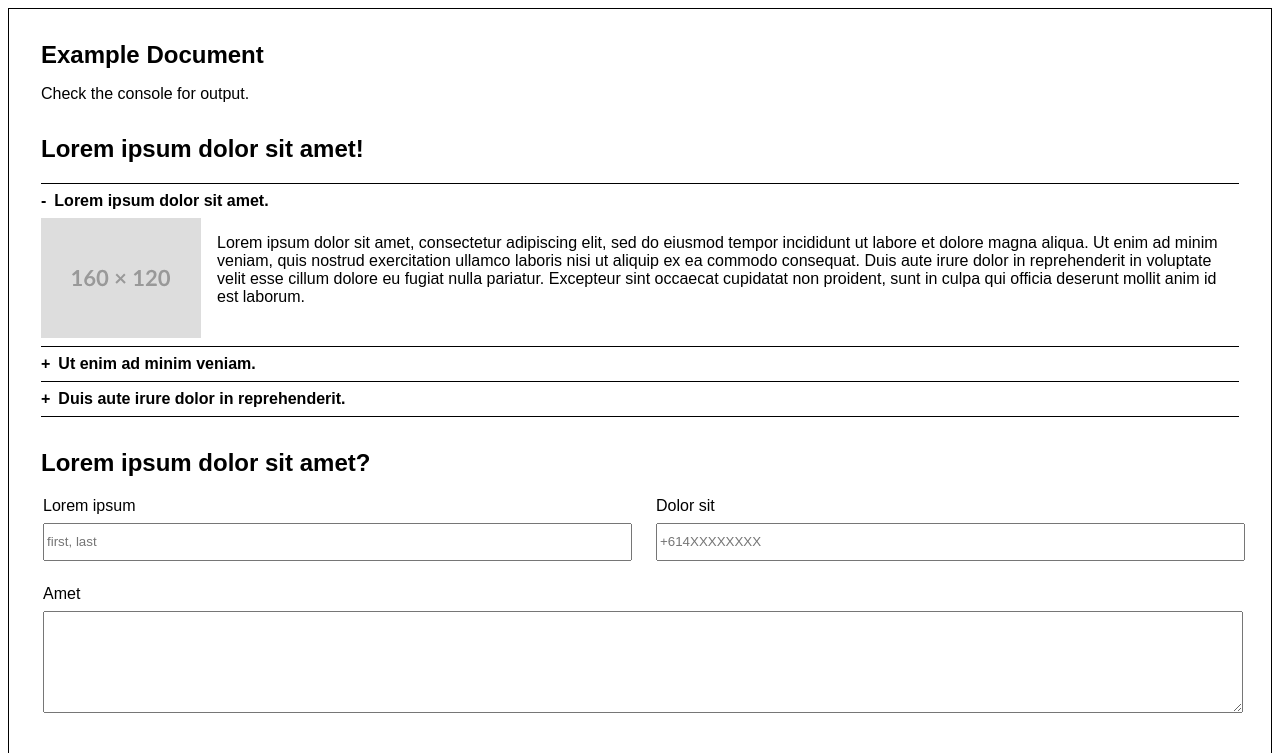
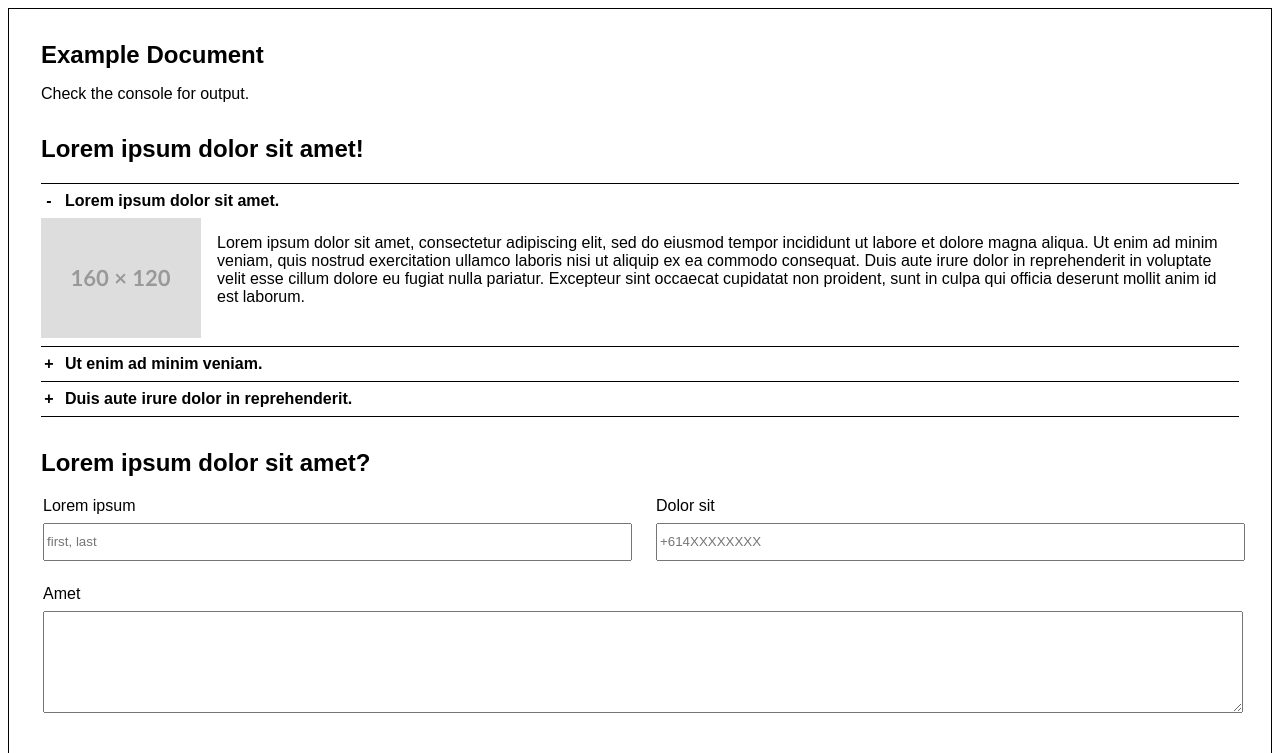
Before and after one commit to WoollyMittens/dom-indexer, a plain HTML site: page index.html in a window 1280 px wide. Shown: the top 753 px of the page. Drawn offline with Linux system fonts and the light colour scheme.

Commit message:
Fix glitch in example

```diff
--- a/index.html
+++ b/index.html
@@ -32,6 +32,8 @@
 					&:before {
 						content: "+";
 						display: inline-block;
+						text-align: center;
+						min-width: 1rem;
 					}
 
 					&[data-active] {
```
